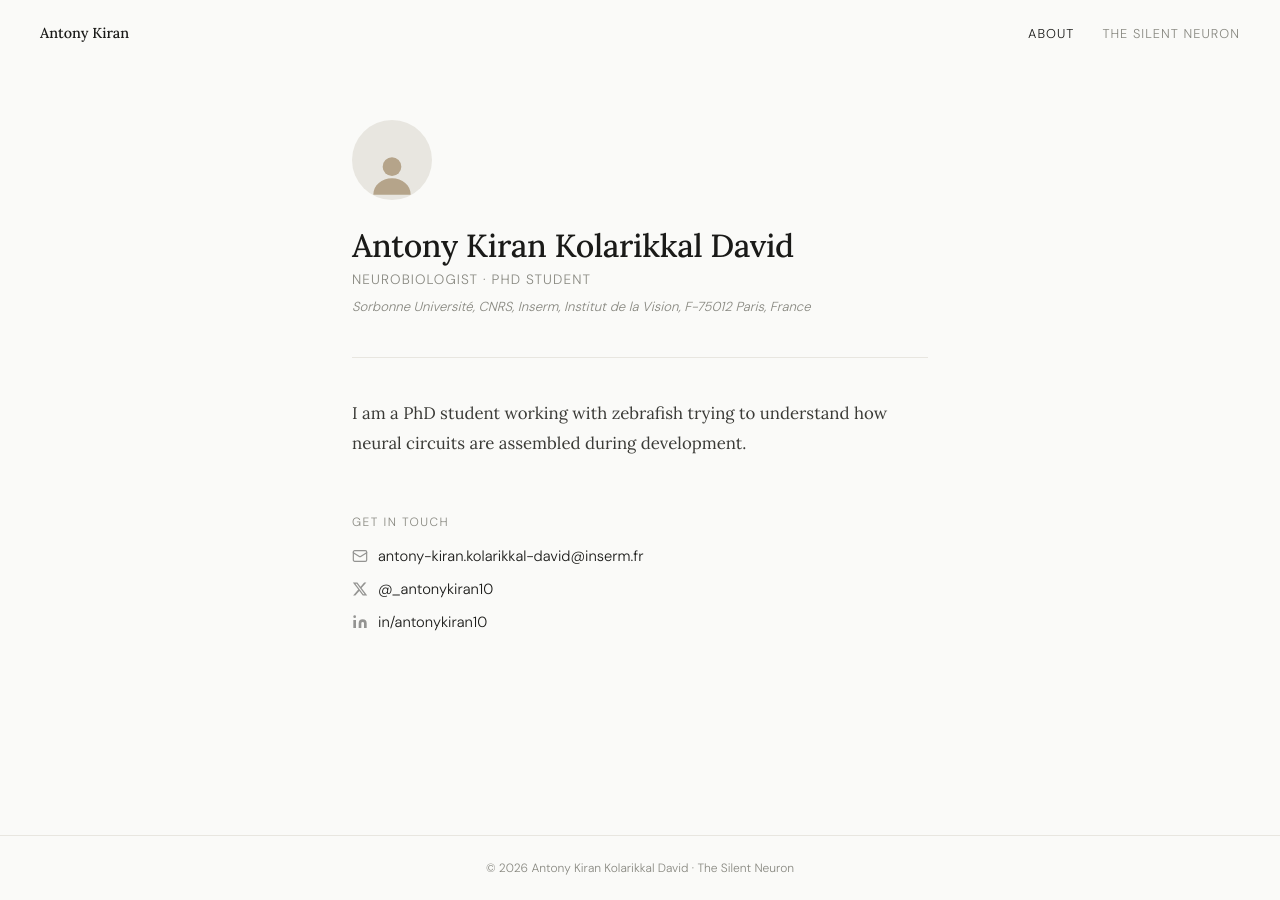
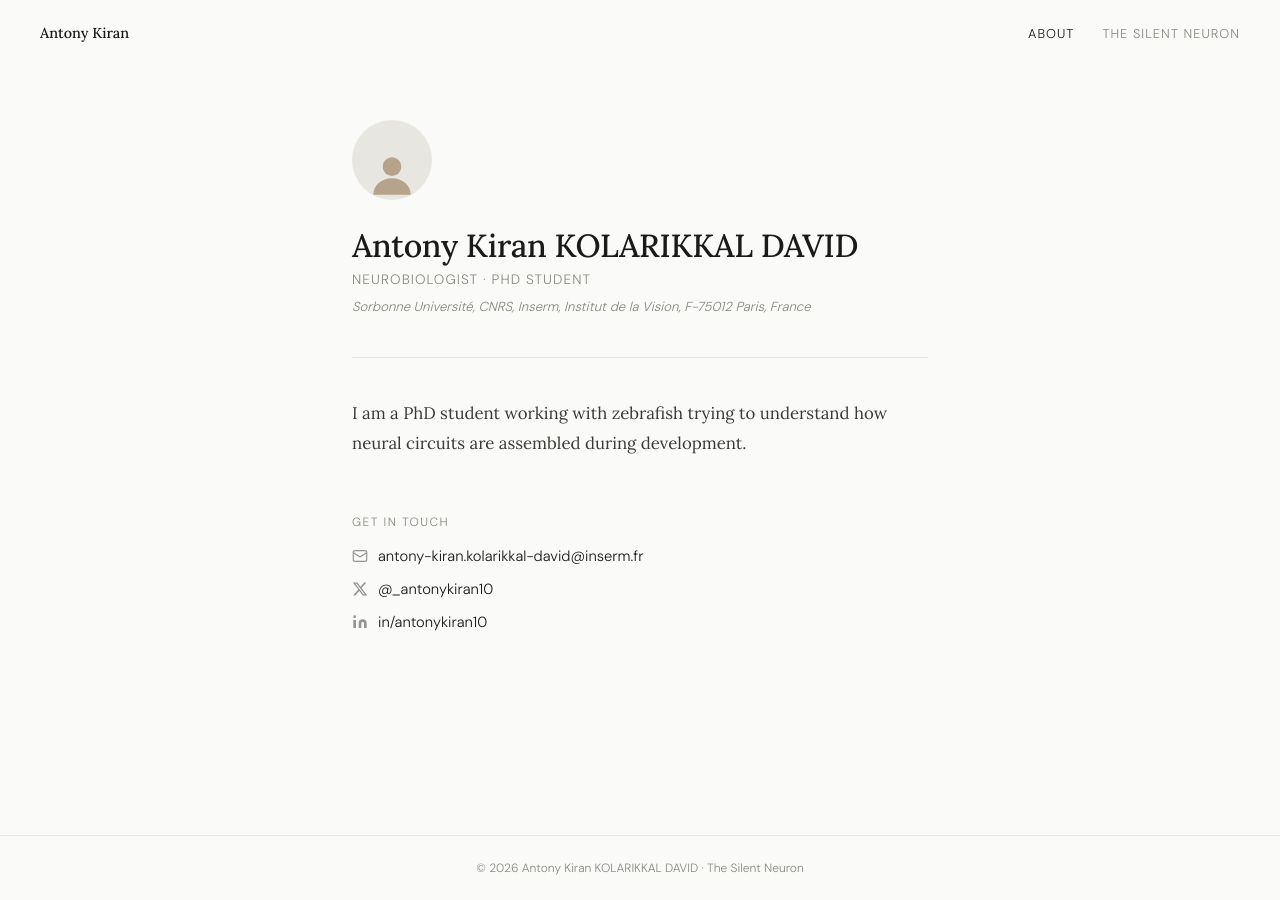
Before and after one commit to antonykiran10/antonykiran10.github.io, a Jekyll site: the page built from index.html, in a window 1280 px wide. Built offline with Jekyll 4.4.1, drawn with Linux system fonts in a browser that asks for light colours.

```diff
--- a/_config.yml
+++ b/_config.yml
@@ -1,7 +1,7 @@
-title: "Antony Kiran Kolarikkal David"
+title: "Antony Kiran KOLARIKKAL DAVID"
 blog_title: "The Silent Neuron"
 blog_subtitle: "Writing on neuroscience, science, and everything that excites me."
-author: "Antony Kiran Kolarikkal David"
+author: "Antony Kiran KOLARIKKAL DAVID"
 email: antony-kiran.kolarikkal-david@inserm.fr
 twitter: _antonykiran10
 linkedin: antonykiran10
```
